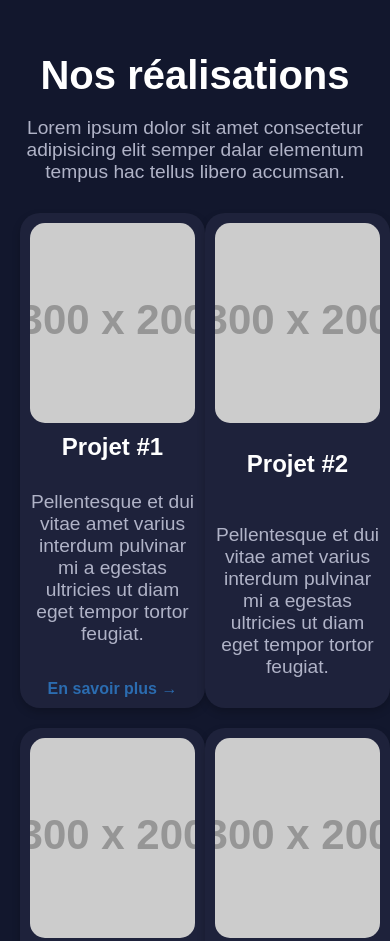
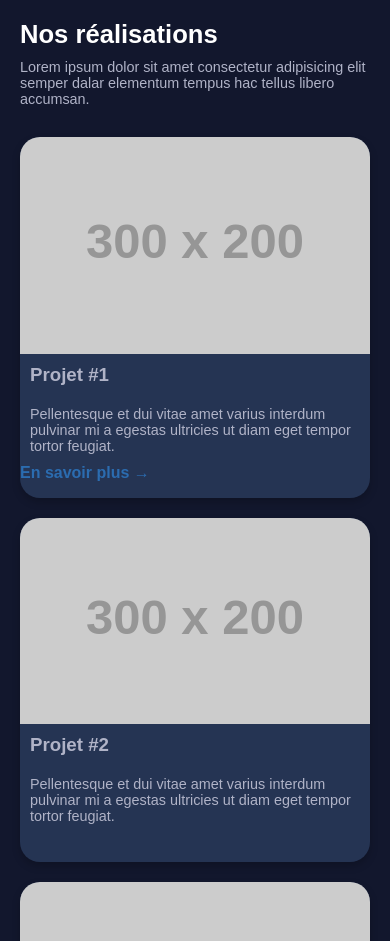
Before and after one commit to saint-martin-justine/page-projet, a plain HTML site: page index.html in a window 390 px wide. Shown: the top 941 px of the page. Drawn offline with Linux system fonts and the light colour scheme; placeholder pictures from the web are drawn by us.

Commit message:
add responsive

```diff
--- a/css/style.css
+++ b/css/style.css
@@ -9,7 +9,11 @@ body {
     max-width: 1200px;
     margin: 0 auto;
     padding: 20px;
-    text-align: center;
+}
+
+h2, p {
+    text-align: left;
+    margin: 0;
 }
 
 h2 {
@@ -30,50 +34,91 @@ p {
 }
 
 .project {
+    border-radius: 20px;
+    overflow: hidden;
+    background-color: #253453;
+    box-shadow: 0 4px 8px rgba(0, 0, 0, 0.2);
+    transition: transform 0.3s;
     display: flex;
     flex-direction: column;
-    justify-content: space-between;
     width: 100%;
-    max-width: 300px;
-    border-radius: 20px;
-    padding: 10px;
-    box-shadow: 0 4px 8px rgba(0, 0, 0, 0.2);
-    transition: transform 0.3s;
-    background-color: #1e223b;
-    overflow: hidden;
+    max-width: 350px;
+    height: auto;
 }
 
 .project img {
     width: 100%;
-    height: 200px;
+    height: 60%;
     object-fit: cover;
-    border-radius: 15px;
 }
 
-.project h3 {
-    font-size: 1.5em;
-    margin-top: 10px;
-    margin-bottom: 10px;
-}
-
-.project p {
-    font-size: 1.2em;
+.project h3, .project p {
+    margin: 10px;
     color: #b0b3c7;
-    margin-bottom: 20px;
 }
 
 .project a {
-    display: inline-block;
-    margin-top: 15px;
     color: #2b6cb0;
+    font-weight: bold;
     text-decoration: none;
-    font-weight: bold;
+}
+
+.project:hover {
+    transform: translateY(-5px);
 }
 
 .project a:hover {
     text-decoration: underline;
 }
 
-.project:hover {
-    transform: translateY(-5px);
+@media (max-width: 1024px) {
+    .projects {
+        grid-template-columns: repeat(2, 1fr);
+    }
+
+    .project {
+        width: 100%;
+        max-width: 100%;
+    }
+
+    h2 {
+        font-size: 2em;
+    }
+
+    p {
+        font-size: 1.1em;
+    }
 }
+
+@media (max-width: 768px) {
+    .projects {
+        grid-template-columns: 1fr;
+    }
+
+    .project {
+        width: 100%;
+        max-width: 100%;
+    }
+
+    h2 {
+        font-size: 1.8em;
+    }
+
+    p {
+        font-size: 1em;
+    }
+}
+
+@media (max-width: 480px) {
+    h2 {
+        font-size: 1.6em;
+    }
+
+    p {
+        font-size: 0.9em;
+    }
+
+    .project {
+        width: 100%;
+    }
+}
```
